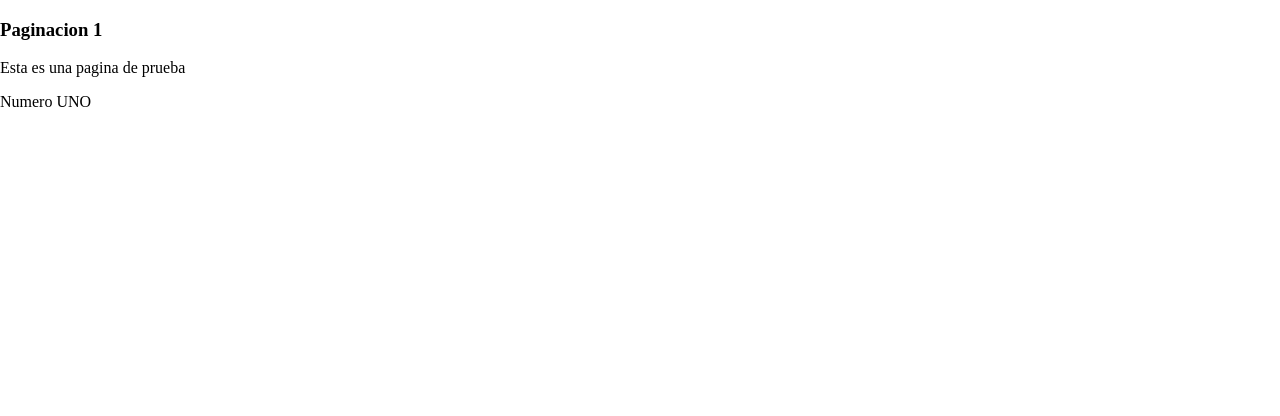
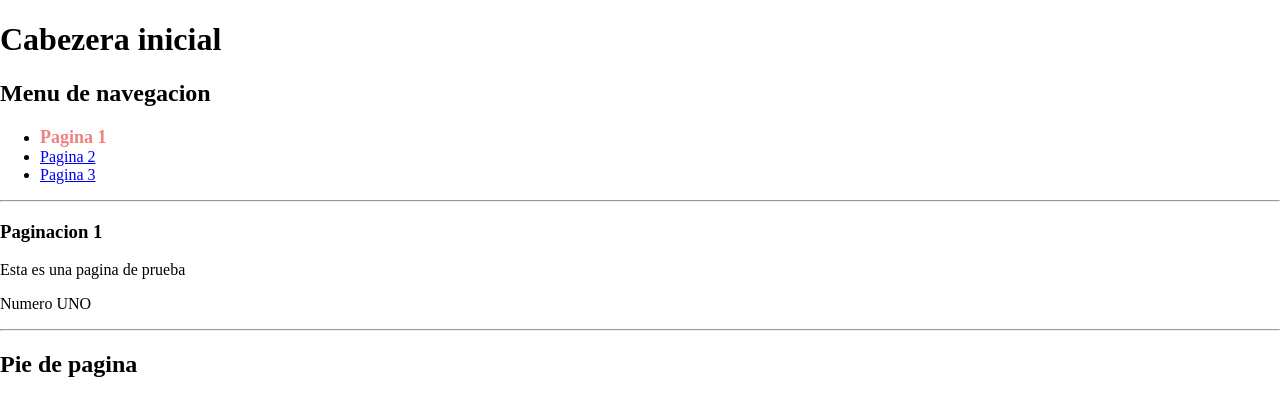
Before and after one commit to MaxSNa15/Master_React, a React (Create React App) app: page / in a window 1280 px wide. Shown: the top 416 px of the page. Built offline with nearby package versions, Linux system fonts and the light colour scheme.

Commit message:
Update CSS and RouterPrincipal
This commit updates the CSS file by adding a new style for the .activadoss class. It also updates the RouterPrincipal component by replacing the Link component with NavLink and adding a header, navigation menu, and footer.

```diff
--- a/src/index.css
+++ b/src/index.css
@@ -96,3 +96,10 @@ body {
 .Forms input[type="submit"]:hover{
   background: #999;
 }
+
+.activadoss{
+  font-weight: bold;
+  font-size: 18px;
+  color: lightcoral;
+  text-decoration: none;
+}
--- a/src/routers/RouterPrincipal.tsx
+++ b/src/routers/RouterPrincipal.tsx
@@ -1,5 +1,4 @@
-import React from 'react';
-import { Routes, Route, Link, BrowserRouter} from 'react-router-dom';
+import { Routes, Route, NavLink, BrowserRouter} from 'react-router-dom';
 import { Paginacion1 } from '../components/Pages/Paginacion1';
 import { Paginacion2 } from '../components/Pages/Paginacion2';
 import { Paginacion3 } from '../components/Pages/Paginacion3';
@@ -7,24 +6,46 @@ import { Paginacion3 } from '../components/Pages/Paginacion3';
 export const RouterPrincipal = () => {
     return (
         <BrowserRouter>
+            <h1> Cabezera inicial </h1>
+            <h2> Menu de navegacion </h2>
+            {/* Link: para navegar entre paginas */}
+            {/* NavLink: para navegar entre paginas y darle estilos */}
+            <nav>
+                <ul>
+                    <li>
+                        <NavLink className={ ({isActive}) => isActive ? "activadoss" : "" } to='/'>Pagina 1</NavLink>
+                    </li>
+                    <li>
+                        <NavLink className={ ({isActive}) => isActive ? "activadoss" : "" } to='/DOS'>Pagina 2</NavLink>
+                    </li>
+                    <li>
+                        <NavLink className={ ({isActive}) => isActive ? "activadoss" : "" } to='/TRES'>Pagina 3</NavLink>
+                    </li>
+                </ul>
+            </nav>
+            <hr />
+
+            <section className='contenido principal'>
+                {/* Cargar componentes */}
+                {/* Aqui se cargara lso componentes que coicidan con el path */}
                 <Routes>
                     <Route path='/' element={<Paginacion1/>} />
                     <Route path='/UNO' element={<Paginacion1/>} />
                     <Route path='/DOS' element={<Paginacion2/>} />
                     <Route path='/TRES' element={<Paginacion3/>} />
-                {/* Pagina por defecto */}
+                    {/* Pagina por defecto o si hay un error*/}
                     <Route path='*' element={(
                         <div>
-                        <h3> Pagina por defecto </h3>
-                        <p> Esta es una pagina de prueba </p>
-                        <p> Numero CUALQUIERA </p>
-                        <Link to='/'> Pagina 1 </Link> <br/>
-                        <Link to='/UNO'> Pagina 1 </Link> <br/>
-                        <Link to='/DOS'> Pagina 2 </Link> <br/>
-                        <Link to='/TRES'> Pagina 3 </Link> <br/>
+                            <h1>Error 404</h1>
                         </div>
                     )} />
                 </Routes>
+            </section>
+
+            <hr />
+            <footer>
+                <h2> Pie de pagina </h2>
+            </footer>
         </BrowserRouter>
     )
 }
```
Lines whose indentation alone changed are shown as unchanged.
